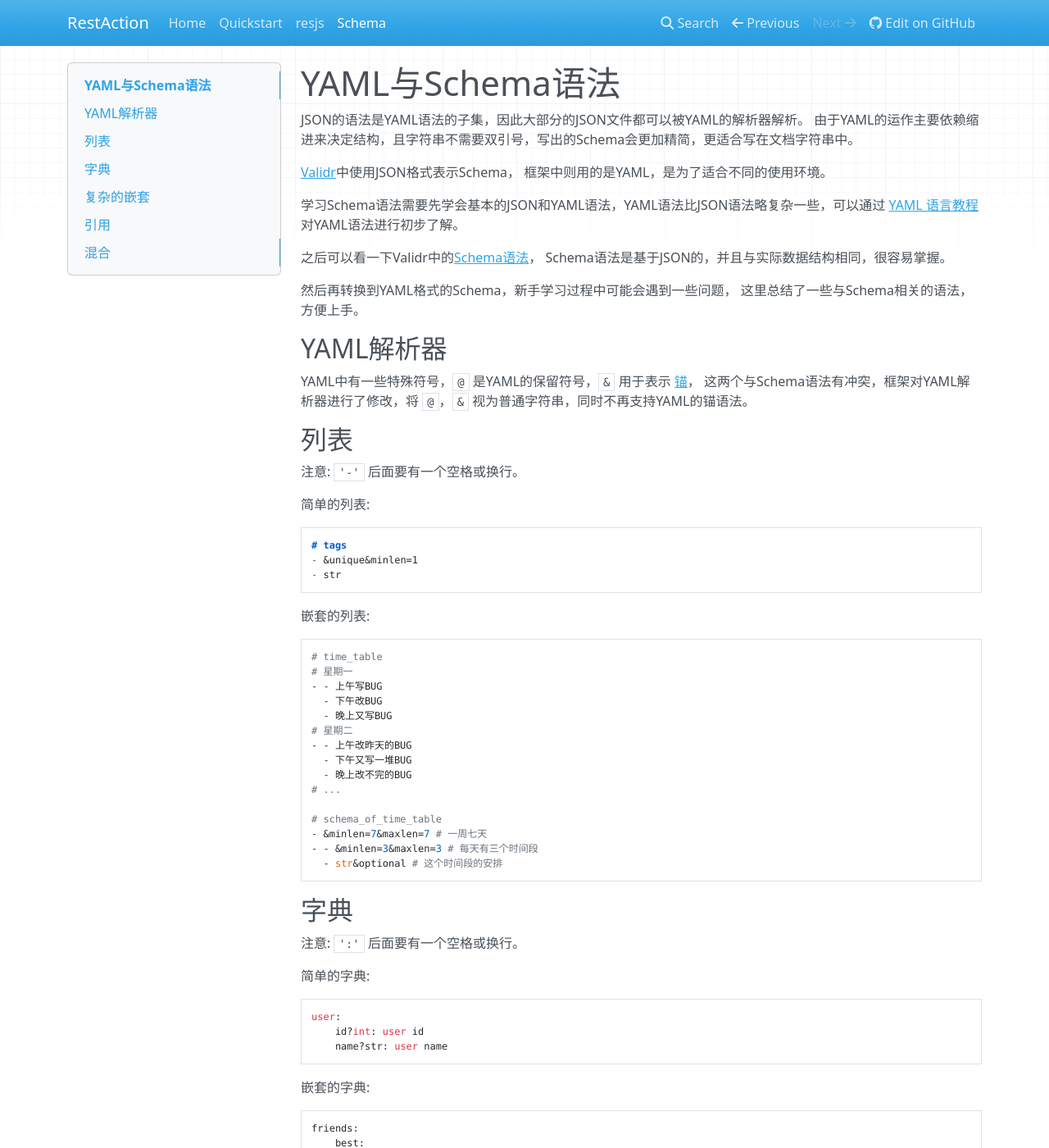
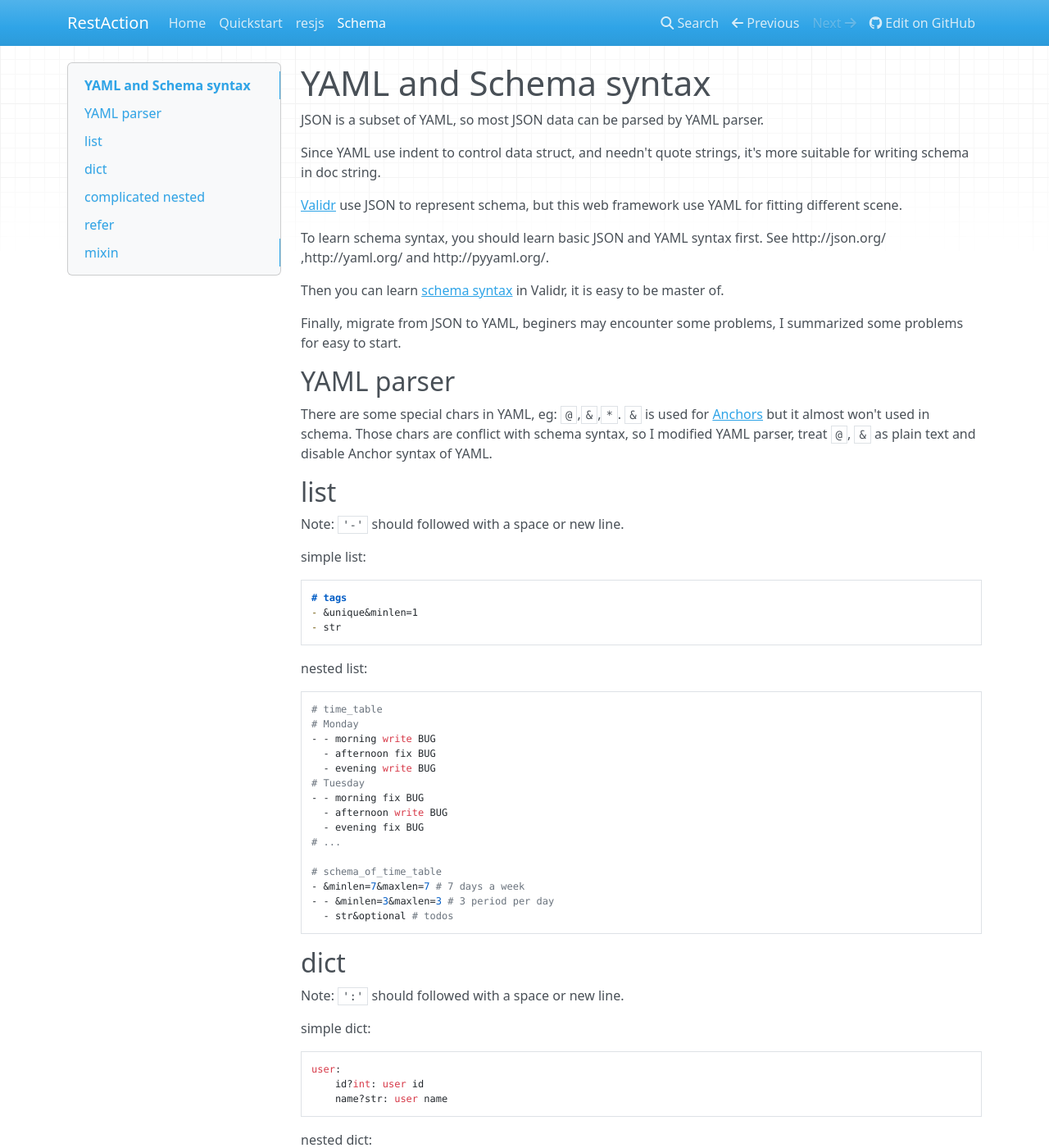
Before and after one commit to restaction/docs-en, an MkDocs documentation site: the page built from docs/schema.md, in a window 1280 px wide and 1400 px high. Shown: the whole window at 82% size. Built offline with MkDocs 1.6.1, drawn with Linux system fonts in a browser that asks for light colours; nearby versions of some CDN libraries; old or Windows-style settings are respelled for this version of MkDocs; some of the changed text lies outside the part shown.

Commit message:
translate schema

```diff
--- a/docs/schema.md
+++ b/docs/schema.md
@@ -1,66 +1,69 @@
-# YAML与Schema语法
+# YAML and Schema syntax
 
-JSON的语法是YAML语法的子集，因此大部分的JSON文件都可以被YAML的解析器解析。
-由于YAML的运作主要依赖缩进来决定结构，且字符串不需要双引号，写出的Schema会更加精简，更适合写在文档字符串中。
+JSON is a subset of YAML, so most JSON data can be parsed by YAML parser.
 
-[Validr](https://github.com/guyskk/validr)中使用JSON格式表示Schema，
-框架中则用的是YAML，是为了适合不同的使用环境。
+Since YAML use indent to control data struct, and needn't quote strings,
+it's more suitable for writing schema in doc string.
 
-学习Schema语法需要先学会基本的JSON和YAML语法，YAML语法比JSON语法略复杂一些，可以通过 [YAML 语言教程](http://www.ruanyifeng.com/blog/2016/07/yaml.html)对YAML语法进行初步了解。
+[Validr](https://github.com/guyskk/validr) use JSON to represent schema, but
+this web framework use YAML for fitting different scene.
 
-之后可以看一下Validr中的[Schema语法](https://github.com/guyskk/validr/blob/master/Isomorph-JSON-Schema-zh-cn.md)，
-Schema语法是基于JSON的，并且与实际数据结构相同，很容易掌握。
+To learn schema syntax, you should learn basic JSON and YAML syntax first.
+See http://json.org/ ,http://yaml.org/ and http://pyyaml.org/.
 
-然后再转换到YAML格式的Schema，新手学习过程中可能会遇到一些问题，
-这里总结了一些与Schema相关的语法，方便上手。
+Then you can learn [schema syntax](https://github.com/guyskk/validr/blob/master/Isomorph-JSON-Schema.md)
+in Validr, it is easy to be master of.
+
+Finally, migrate from JSON to YAML, beginers may encounter some problems,
+I summarized some problems for easy to start.
 
 
-## YAML解析器
+## YAML parser
 
-YAML中有一些特殊符号，`@` 是YAML的保留符号，`&` 用于表示 [锚](http://pyyaml.org/wiki/PyYAMLDocumentation#Aliases)，
-这两个与Schema语法有冲突，框架对YAML解析器进行了修改，将 `@`，`&` 视为普通字符串，同时不再支持YAML的锚语法。
+There are some special chars in YAML, eg: `@`,`&`,`*`. `&` is used for [Anchors](http://pyyaml.org/wiki/PyYAMLDocumentation#Aliases) but it almost won't
+used in schema. Those chars are conflict with schema syntax, so I modified
+YAML parser, treat `@`, `&` as plain text and disable Anchor syntax of YAML.
 
+## list
 
-## 列表
+Note: `'-'` should followed with a space or new line.
 
-注意: `'-'` 后面要有一个空格或换行。
-
-简单的列表:
+simple list:
 
     # tags
     - &unique&minlen=1
     - str
 
-嵌套的列表:
+nested list:
 
     # time_table
-    # 星期一
-    - - 上午写BUG
-      - 下午改BUG
-      - 晚上又写BUG
-    # 星期二
-    - - 上午改昨天的BUG
-      - 下午又写一堆BUG
-      - 晚上改不完的BUG
+    # Monday
+    - - morning write BUG
+      - afternoon fix BUG
+      - evening write BUG
+    # Tuesday
+    - - morning fix BUG
+      - afternoon write BUG
+      - evening fix BUG
     # ...
 
     # schema_of_time_table
-    - &minlen=7&maxlen=7 # 一周七天
-    - - &minlen=3&maxlen=3 # 每天有三个时间段
-      - str&optional # 这个时间段的安排
+    - &minlen=7&maxlen=7 # 7 days a week
+    - - &minlen=3&maxlen=3 # 3 period per day
+      - str&optional # todos
 
 
-## 字典
+## dict
 
-注意: `':'` 后面要有一个空格或换行。
+Note: `':'` should followed with a space or new line.
 
-简单的字典:
+simple dict:
 
     user:
         id?int: user id
         name?str: user name
 
-嵌套的字典:
+nested dict:
 
     friends:
         best:
@@ -77,9 +80,9 @@ YAML中有一些特殊符号，`@` 是YAML的保留符号，`&` 用于表示 [
         bad@user: bad friend
 
 
-## 复杂的嵌套
+## complicated nested
 
-列表里面是字典:
+dict in list:
 
     - my friends
     - id?int: user id
@@ -88,7 +91,7 @@ YAML中有一些特殊符号，`@` 是YAML的保留符号，`&` 用于表示 [
     - my friends
     - @user
 
-字典里面有列表:
+list in dict:
 
     friends:
         - my friends
@@ -100,7 +103,7 @@ YAML中有一些特殊符号，`@` 是YAML的保留符号，`&` 用于表示 [
         - @user
 
 
-## 引用
+## refer
 
     $shared:
         userid: int
@@ -111,7 +114,7 @@ YAML中有一些特殊符号，`@` 是YAML的保留符号，`&` 用于表示 [
             id?int: user id
             name?str: user name
 
-下面的可以引用上面的:
+refer to the back of the front:
 
     $shared:
         userid: int
@@ -119,13 +122,13 @@ YAML中有一些特殊符号，`@` 是YAML的保留符号，`&` 用于表示 [
             id@userid: user id
             name?str: user name
 
-## 混合
+## mixin
 
     $shared:
         paging:
-            page_num?int&min=1&default=1: 第几页
-            page_size?int&min=1&default=10: 每页的数量
+            page_num?int&min=1&default=1: page number
+            page_size?int&min=1&default=10: page size
         query:
-            $self@paging: 查询参数
-            tag?str: 标签
-            date?date: 日期
+            $self@paging: query params
+            tag?str: tag
+            date?date: date
```
